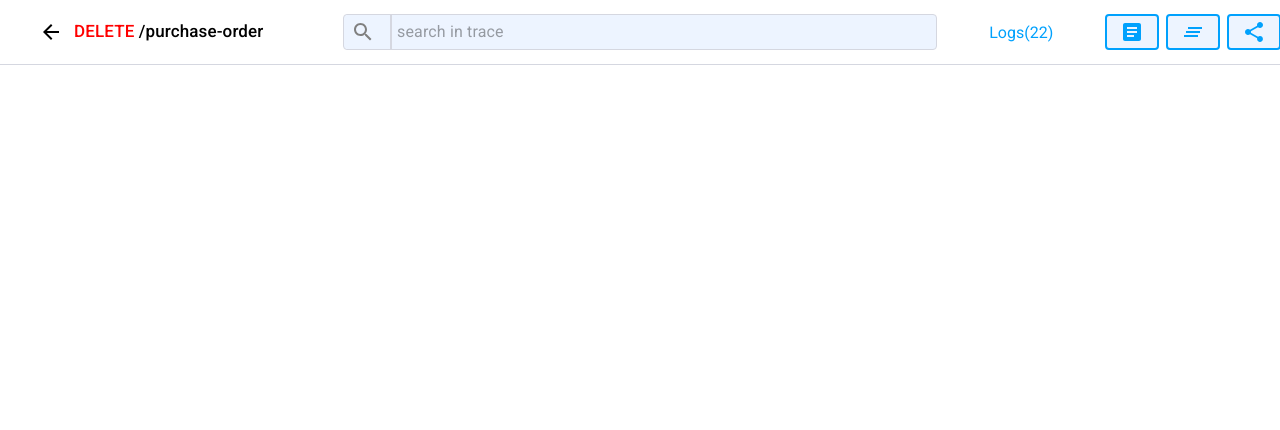
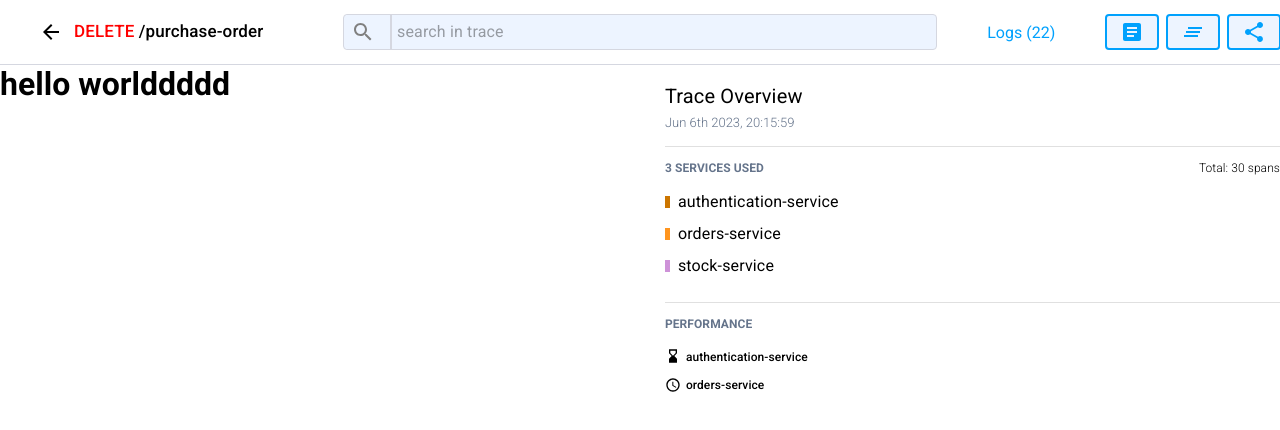
Before and after one commit to tharunpeter369/kloud-mate, a React (Create React App) app: page / in a window 1280 px wide. Shown: the top 430 px of the page. Built offline with nearby package versions, Linux system fonts and the light colour scheme.

Commit message:
right section completed

```diff
--- /dev/null
+++ b/src/components/MiddleSection/RightSection.jsx
@@ -0,0 +1,77 @@
+import { Box, Divider, Grid, Stack, Typography, styled } from '@mui/material';
+import React from 'react'
+import { List, ListItem, ListItemText, ListItemIcon } from '@mui/material';
+import { AccountCircle, ShoppingBasket, ShoppingBasketOutlined, QueryBuilder, HourglassBottom } from '@mui/icons-material';
+
+
+const SquareBullet = styled('span')(({ color }) => ({
+    display: 'inline-block',
+    width: '5px',
+    height: '12px',
+    backgroundColor: color,
+    marginRight: '8px',
+}));
+
+function RightSection() {
+    return (
+        <div>
+            {/* Content for the right component */}
+            <Box sx={{ paddingY: '15px' }}>
+                <Typography variant="h6" sx={{ fontWeight: 400 }}>
+                    Trace Overview
+                </Typography>
+                <Typography variant="subtitle3" sx={{ fontWeight: 'light', fontSize: "13px", color: "rgb(101, 116, 139)" }}>
+                    Jun 6th 2023, 20:15:59
+                </Typography>
+            </Box>
+            <Divider />
+            <Box sx={{ paddingY: '12px' }}>
+                <Stack direction={"row"} sx={{ display: "flex", justifyContent: 'space-between' }}  >
+                    <Typography variant="subtitle2" sx={{ fontWeight: 700, fontSize: "12px", color: "rgb(101, 116, 139)" }}>3 SERVICES USED</Typography>
+                    <Typography variant="subtitle2" sx={{ fontWeight: 'light', fontSize: "12px", color: "black" }}>Total: 30 spans</Typography>
+                </Stack>
+                <List>
+                    <ListItem sx={{ py: 0, px: 0 }}>
+                        <SquareBullet color="rgb(204, 118, 0)" />
+                        <ListItemText primary="authentication-service" />
+                    </ListItem>
+                    <ListItem sx={{ py: 0, px: 0 }}>
+                        <SquareBullet color="rgb(255, 149, 31)" />
+                        <ListItemText primary="orders-service" />
+                    </ListItem>
+                    <ListItem sx={{ py: 0, px: 0 , pz:0 }}>
+                        <SquareBullet color="rgb(206, 146, 216)" />
+                        <ListItemText primary="stock-service" />
+                    </ListItem>
+                </List>
+            </Box>
+            <Divider />
+
+            <Box sx={{ paddingY: '12px' }}>
+                <Stack direction={"row"} sx={{ display: "flex", justifyContent: 'space-between' }}  >
+                    <Typography variant="subtitle2" sx={{ fontWeight: 700, fontSize: "12px", color: "rgb(101, 116, 139)" }}>PERFORMANCE</Typography>
+                </Stack>
+                <Stack>
+                    <List>
+                        <ListItem sx={{ py: 0, px: 0 }}>
+                            <HourglassBottom sx={{ color: 'black', fontSize: '16px' }} />
+                            <ListItemText
+                                primaryTypographyProps={{ variant: 'subtitle2', sx: { fontSize: '12px', marginTop: '2px', marginLeft: "5px" } }}
+                                primary="authentication-service"
+                            />
+                        </ListItem>
+                        <ListItem sx={{ py: 0, px: 0 }}>
+                            <QueryBuilder sx={{ color: 'black', fontSize: '16px' }} />
+                            <ListItemText
+                                primaryTypographyProps={{ variant: 'subtitle2', sx: { fontSize: '12px', marginTop: '2px', marginLeft: "5px" } }}
+                                primary="orders-service"
+                            />
+                        </ListItem>
+                    </List>
+                </Stack>
+            </Box>
+        </div>
+    )
+}
+
+export default RightSection
--- a/src/components/Navbar/Navbar.jsx
+++ b/src/components/Navbar/Navbar.jsx
@@ -111,7 +111,7 @@ function Navbar() {
                             <Grid item xs={6}>
                                 {/* Content for the LeftStack (25% width) */}
                                 <Stack direction={"row"} justifyContent="center">
-                                    <span style={{ color: 'rgb(0, 161, 253)' }}>Logs(22)</span>
+                                    <span style={{ color: 'rgb(0, 161, 253)' }}>Logs (22)</span>
                                 </Stack>
                             </Grid>
                             <Grid item xs={6}>
--- a/src/pages/Data/Data.jsx
+++ b/src/pages/Data/Data.jsx
@@ -1,12 +1,107 @@
+
+import { Box, Divider, Grid, Stack, styled } from '@mui/material';
 import React from 'react'
+import { List, ListItem, ListItemText } from '@mui/material';
+import RightSection from '../../components/MiddleSection/RightSection';
+
+
+const RedSquareBullet = styled('span')(({ color }) => ({
+  display: 'inline-block',
+  width: '5px',
+  height: '12px',
+  backgroundColor: color,
+  marginRight: '8px',
+}));
 
 function Data() {
   return (
-    <>
 
-
-    </>
+    <Box sx={{ display: 'flex' }}>
+      {/* <Box sx={{ flexGrow: 2, flexShrink: 1, bgcolor: 'lightblue' }}> */}
+      <Box sx={{ flexGrow: 2, flexShrink: 1 }}>
+        {/* Content for the left component */}
+        <h1>hello worlddddd</h1>
+      </Box>
+      <Box sx={{ flexGrow: 2, flexShrink: 1 }}>
+        <RightSection/>
+      </Box>
+    </Box>
   )
 }
 
 export default Data
+
+
+
+
+
+
+
+    // <Grid container spacing={2}>
+    //   <Grid item xs={6}>
+    //     {/* Content for the left component */}
+    //     <Box height="100%" bgcolor="lightblue">
+    //     <h1>hello world</h1>
+
+    //       {/* Left component content goes here */}
+    //     </Box>
+    //   </Grid>
+    //   <Grid item xs={6}>
+    //     {/* Content for the right component */}
+    //     <Box height="100%" bgcolor="lightgreen">
+    //       {/* Right component content goes here */}
+    //       <h1>hello world</h1>
+    //     </Box>
+    //   </Grid>
+    // </Grid>
+    // <Box sx={{ display: 'flex' }}>
+    //   <Box sx={{ flex: 1, bgcolor: 'lightblue' }}>
+    //     {/* Content for the left component */}
+    //     <h1>hello world</h1>
+    //   </Box>
+    //   <Box sx={{ flex: 2, bgcolor: 'lightgreen' }}>
+    //     {/* Content for the right component */}
+    //     <h1>hello world</h1>
+    //   </Box>
+    //   <Box sx={{ flex: 2, bgcolor: 'yellow' }}>
+    //     {/* Content for the right component */}
+    //     <h1>hello world</h1>
+    //   </Box>
+    // </Box>
+
+
+
+
+
+
+            {/* Content for the right component */}
+        {/* <Box sx={{ paddingY: '40px' }}>
+          <h2>Trace Overview</h2>
+          <h4>Jun 6th 2023, 20:15:59</h4>
+        </Box>
+        <Divider />
+        <Box sx={{ paddingY: '40px' }}>
+          <Stack direction={"row"} sx={{ display: "flex", justifyContent: 'space-between' }}  >
+            <h4>3 SERVICES USED</h4>
+            <h4>Total:30 spans</h4>
+          </Stack>
+          <List>
+            <ListItem sx={{ py: 0, px: 0 }}>
+              <RedSquareBullet color="rgb(204, 118, 0)" />
+              <ListItemText primary="authentication-service" />
+            </ListItem>
+            <ListItem sx={{ py: 0, px: 0 }}>
+              <RedSquareBullet color="rgb(255, 149, 31)" />
+              <ListItemText primary="orders-service" />
+            </ListItem>
+            <ListItem sx={{ py: 0, px: 0 }}>
+              <RedSquareBullet color="rgb(206, 146, 216)" />
+              <ListItemText primary="stock-service" />
+            </ListItem>
+          </List>
+        </Box>
+        <Divider />
+
+        <Box>
+          Perfomance
+        </Box> */}
```
Also changed, not shown: src/components/MiddleSection/LeftSection.jsx (added).
